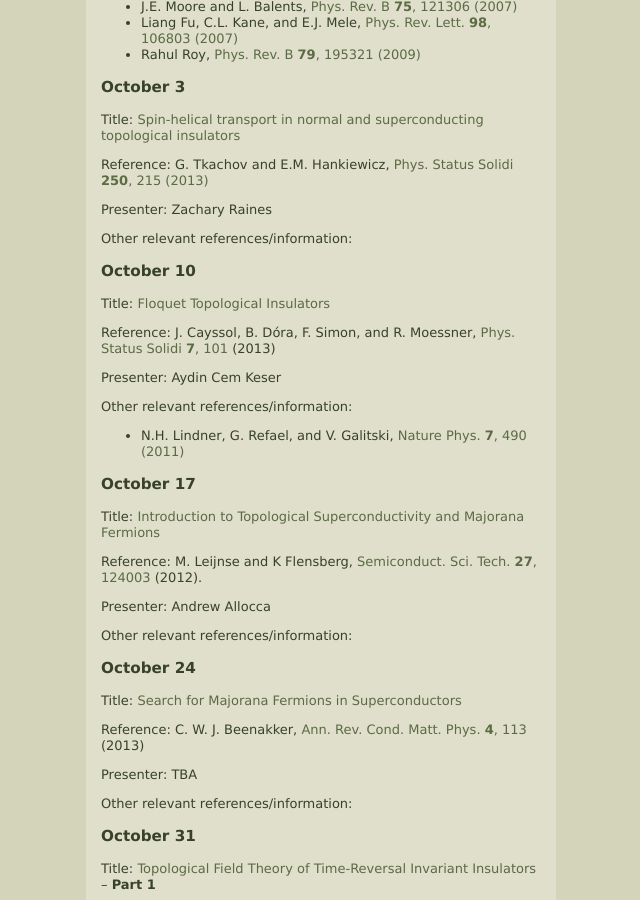
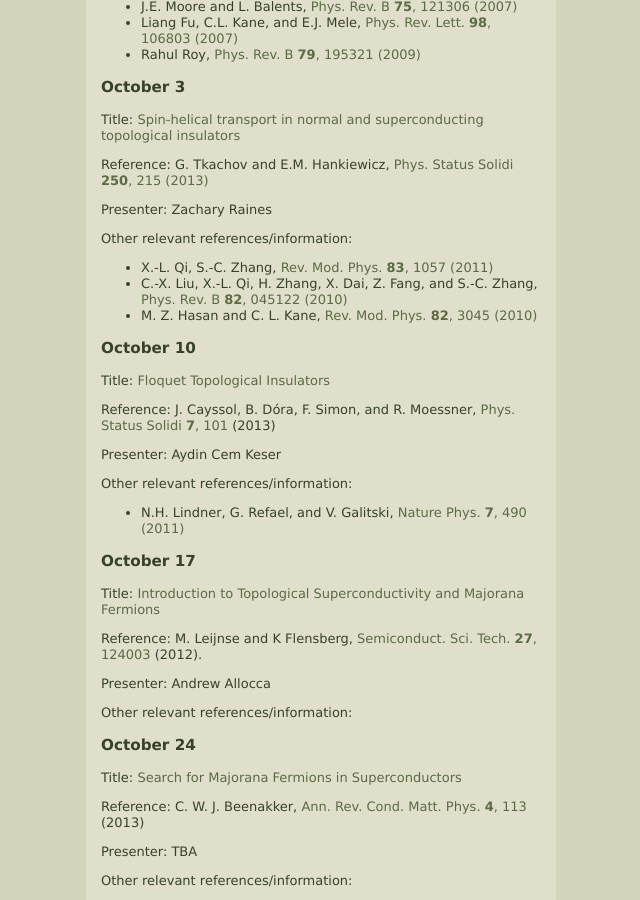
Before and after one commit to jhwilson/old-jhwilson.github.io, a Jekyll site: the page built from cmt-journal-club.markdown, in a window 1280 px wide and 900 px high, scrolled down 784 px. Shown: the whole window, without its empty margins (269-909 px from the left). Built offline with Jekyll 4.4.1, drawn with Linux system fonts in a browser that asks for light colours; nearby versions of some CDN libraries.

Commit message:
Added Zach's references to Journal club stuff

```diff
--- a/cmt-journal-club.markdown
+++ b/cmt-journal-club.markdown
@@ -53,6 +53,9 @@ Reference: G. Tkachov and E.M. Hankiewicz, [Phys. Status Solidi **250**, 215 (20
 Presenter: Zachary Raines
 
 Other relevant references/information:
+- X.-L. Qi, S.-C. Zhang, [Rev. Mod. Phys. **83**, 1057 (2011)](http://link.aps.org/doi/10.1103/RevModPhys.83.1057)
+- C.-X. Liu, X.-L. Qi, H. Zhang, X. Dai, Z. Fang, and S.-C. Zhang, [Phys. Rev. B **82**, 045122 (2010)](http://link.aps.org/doi/10.1103/PhysRevB.82.045122)
+- M. Z. Hasan and C. L. Kane, [Rev. Mod. Phys. **82**, 3045 (2010)](http://link.aps.org/doi/10.1103/RevModPhys.82.3045)
 
 ### October 10
 
```
